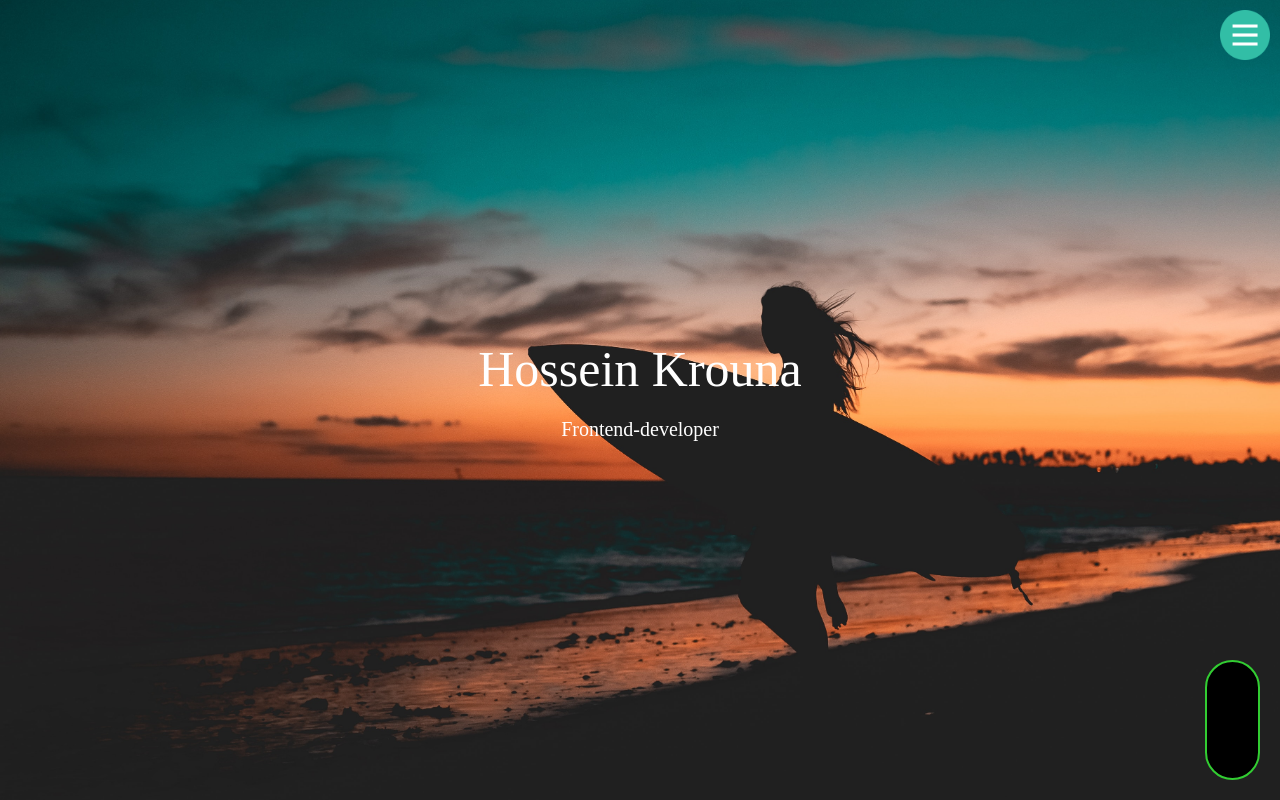
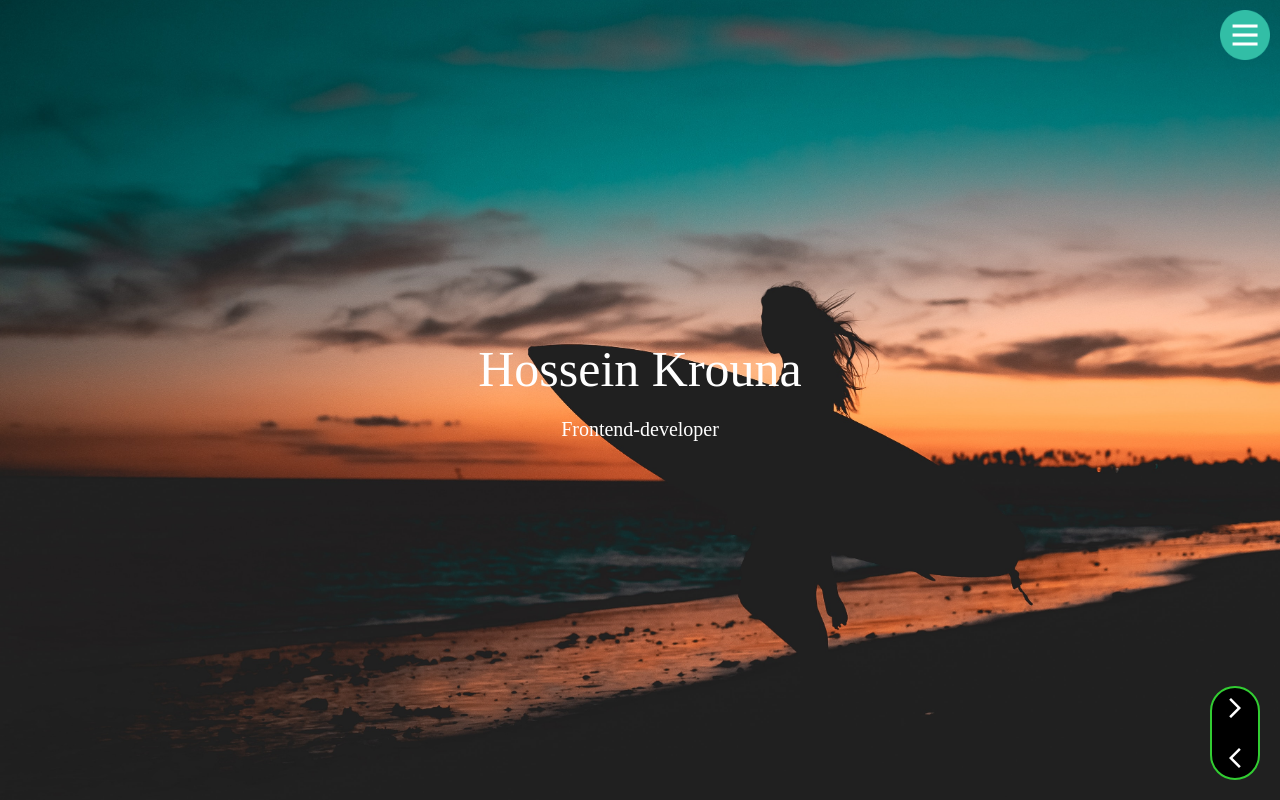
Before and after one commit to HosseinKrouna/my-personal-website, a Next.js app: page / in a window 1280 px wide. Built offline with nearby package versions, Linux system fonts and the light colour scheme.

Commit message:
update: homepage content with navigation arrow icons

```diff
--- a/pages/index.js
+++ b/pages/index.js
@@ -2,8 +2,9 @@ import Sidebar from "@/components/Sidebar";
 import styled from "styled-components";
 import Image from "next/image";
 import { useEffect, useState } from "react";
-// import { ChevronRight, ChevronLeft } from "@mui/icons-material";
-
+import { IconButton, SvgIcon } from "@mui/material";
+import ArrowForwardIosIcon from "@mui/icons-material/ArrowForwardIos";
+import ArrowBackIosNewIcon from "@mui/icons-material/ArrowBackIosNew";
 function HomePage() {
 	const [sidebarOpen, setSidebarOpen] = useState(false);
 	const [isSmallScreen, setIsSmallScreen] = useState(false);
@@ -45,46 +46,25 @@ function HomePage() {
 			{isSmallScreen && (
 				<Sidebar isOpen={sidebarOpen} onClose={handleSidebarClose} />
 			)}
-			<OvalShapeNavigation>{/* <Triangle /> */}</OvalShapeNavigation>
+			<OvalShapeNavigation>
+				<IconButtonHover sx={{ color: "white" }}>
+					<SvgIcon>
+						<ArrowForwardIosIcon />
+					</SvgIcon>
+				</IconButtonHover>
+				<IconButtonHover sx={{ color: "white" }}>
+					<SvgIcon>
+						<ArrowBackIosNewIcon />
+					</SvgIcon>
+				</IconButtonHover>
+			</OvalShapeNavigation>
 		</AppContainer>
 	);
 }
 
-// const Triangle = styled.div`
-// 	width: 0;
-// 	height: 0;
-// 	border-left: 50px solid white;
-// 	border-right: 50px solid white;
-// 	transform: rotate(45deg);
-
-// 	&:hover {
-// 		background-color: limegreen;
-// 	}
-// `;
-
-// const RightAngle = styled.div`
-// 	position: relative;
-// 	width: 15px;
-// 	height: 15px;
-// 	background-color: white;
-/* transform: rotate(45deg);
-	transition: background-color 0.3s ease; */
-
-/* &:hover {
-		background-color: limegreen;
-	}
-`; */
-
-const LeftAngle = styled.div`
-	position: relative;
-	width: 15px;
-	height: 15px;
-	background-color: white;
-	/* transform: rotate(-45deg);
-	transition: background-color 0.3s ease; */
-
+const IconButtonHover = styled(IconButton)`
 	&:hover {
-		background-color: limegreen;
+		color: limegreen;
 	}
 `;
 
@@ -92,12 +72,15 @@ const OvalShapeNavigation = styled.div`
 	position: absolute;
 	bottom: 20px;
 	right: 20px;
-	width: 55px;
-	height: 120px;
+	width: 50px;
+	height: 94px;
 	border: 2px solid limegreen;
 	border-radius: 40px / 40px;
 	background-color: black;
 	overflow: hidden;
+	display: flex;
+	flex-direction: column;
+	justify-content: space-between;
 `;
 
 const NavBarIcon = styled(Image)`
```
